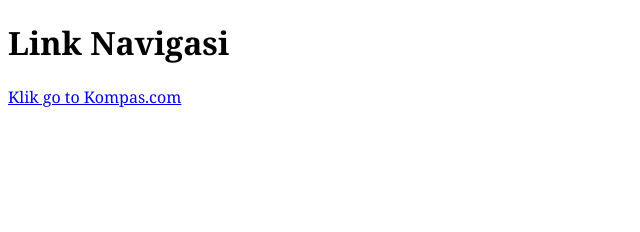
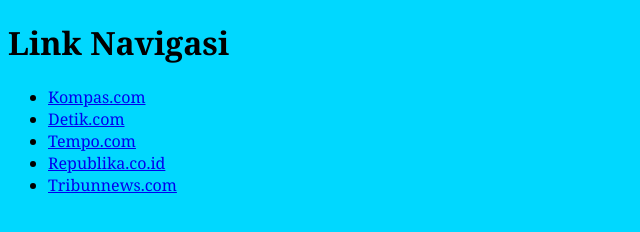
Before and after one commit to setrasariputra/SimpleLinkNavigasi-HTML, a plain HTML site: page index.html in a window 1280 px wide. Shown: the whole page, without its empty margins (0-640 px from the left). Drawn offline with Linux system fonts and the light colour scheme.

Commit message:
Buiilding List navigasi

```diff
--- a/index.html
+++ b/index.html
@@ -8,6 +8,12 @@
 </head>
 <body>
     <h1>Link Navigasi</h1>
-    <a href="https://www.kompas.com/">Klik go to Kompas.com</a>
+    <ul>
+        <li><a href="https://www.kompas.com/">Kompas.com</a></li>
+        <li><a href="https://www.detik.com/">Detik.com</a></li>
+        <li><a href="https://www.tempo.com/">Tempo.com</a></li>
+        <li><a href="https://www.republika.co.id/">Republika.co.id</a></li>
+        <li><a href="https://www.tribunnews.com/">Tribunnews.com</a></li>
+    </ul>
 </body>
 </html>
--- a/style.css
+++ b/style.css
@@ -1,3 +1,4 @@
 body {
     font-family: Georgia, 'Times New Roman', Times, serif;
+    background-color: #00d8ff;
 }
```
